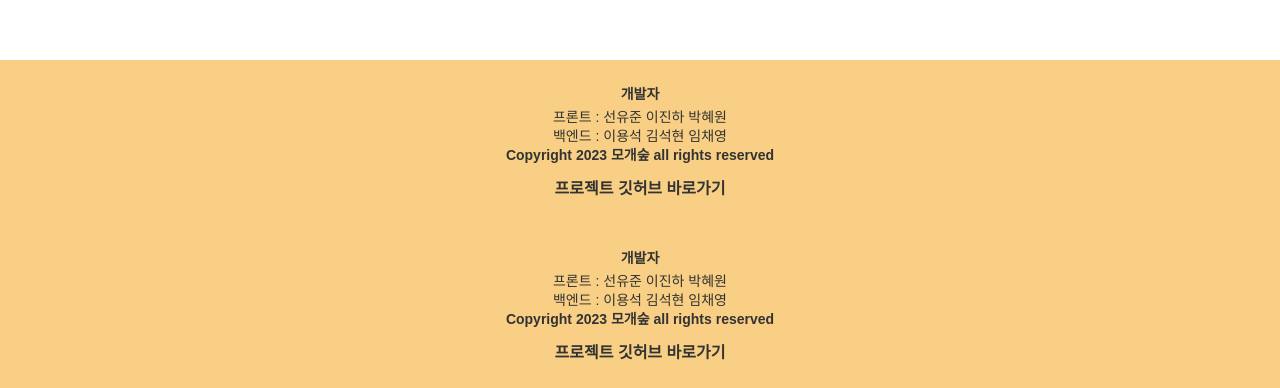
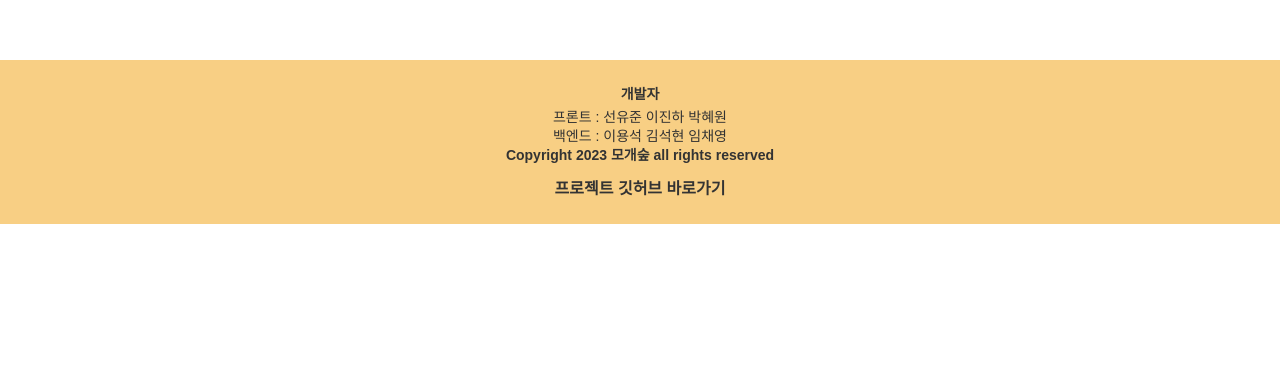
Before and after one commit to codestates-seb/seb43_main_004, a React (Create React App) app in the folder client/: page / in a window 1280 px wide. Shown: the part 4240-4628 px from the top of the page. After the commit the page ends 4464 px from the top, so only its background shows below. Built offline with nearby package versions, Linux system fonts and the light colour scheme; no server answers; a web font is replaced by a local one.

Commit message:
Fix : 랜딩페이지 푸터2개가 표시되는 현상 수정

```diff
--- a/client/src/App.tsx
+++ b/client/src/App.tsx
@@ -23,13 +23,14 @@ import ScrollToTop from './utils/ScrollToTop'
 
 function App() {
   const location = useLocation()
+  const isLandingPage = location.pathname === '/'
   // useTokenCheck()
 
   return (
     <div className="App">
       <ScrollToTop />
       <Header />
-      {location.pathname === '/' ? (
+      {isLandingPage ? (
         <Routes>
           <Route
             path="/"
@@ -65,7 +66,7 @@ function App() {
           </Routes>
         </div>
       )}
-      <Footer />
+      {!isLandingPage && <Footer />}
     </div>
   )
 }
```
